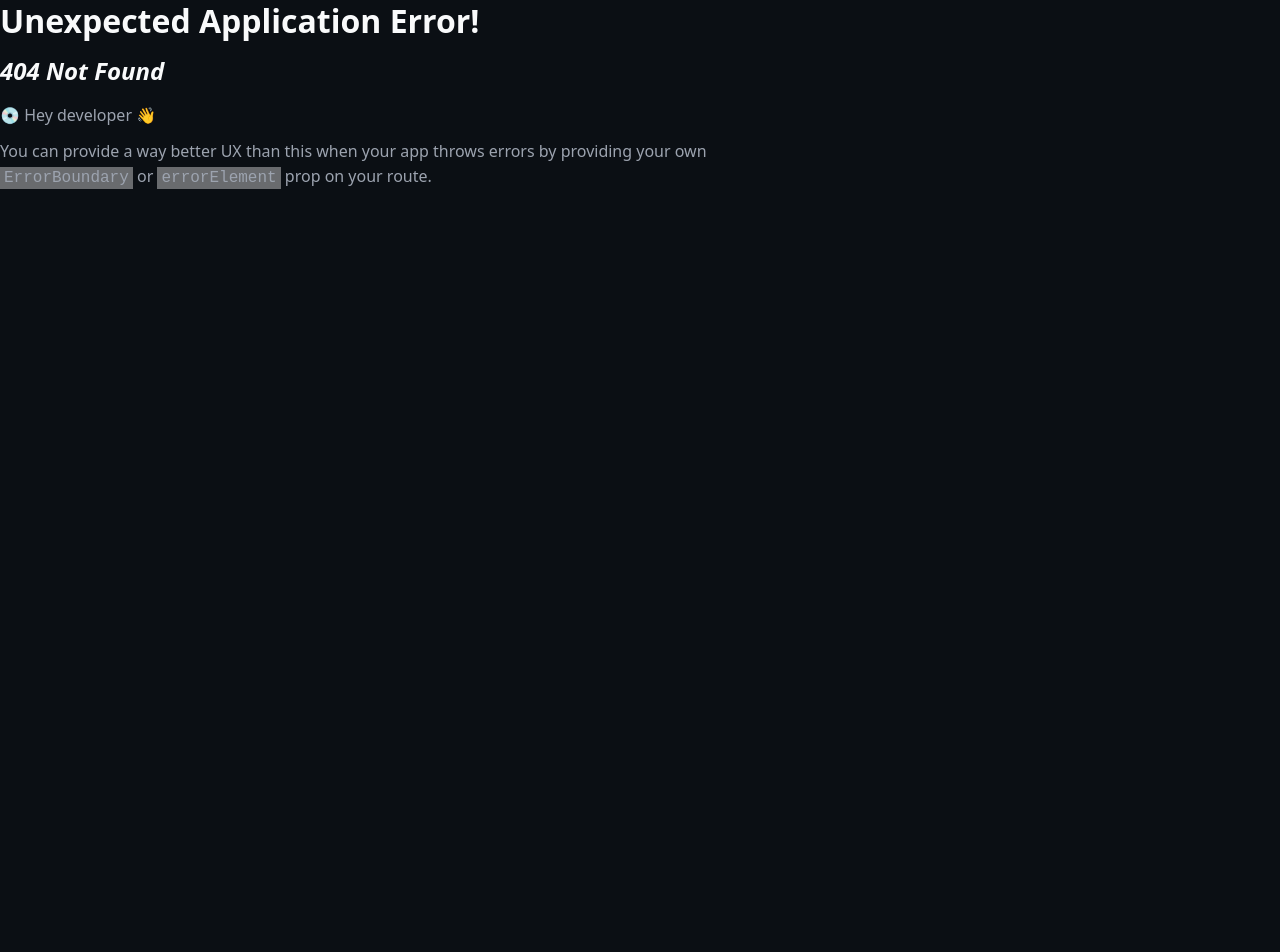
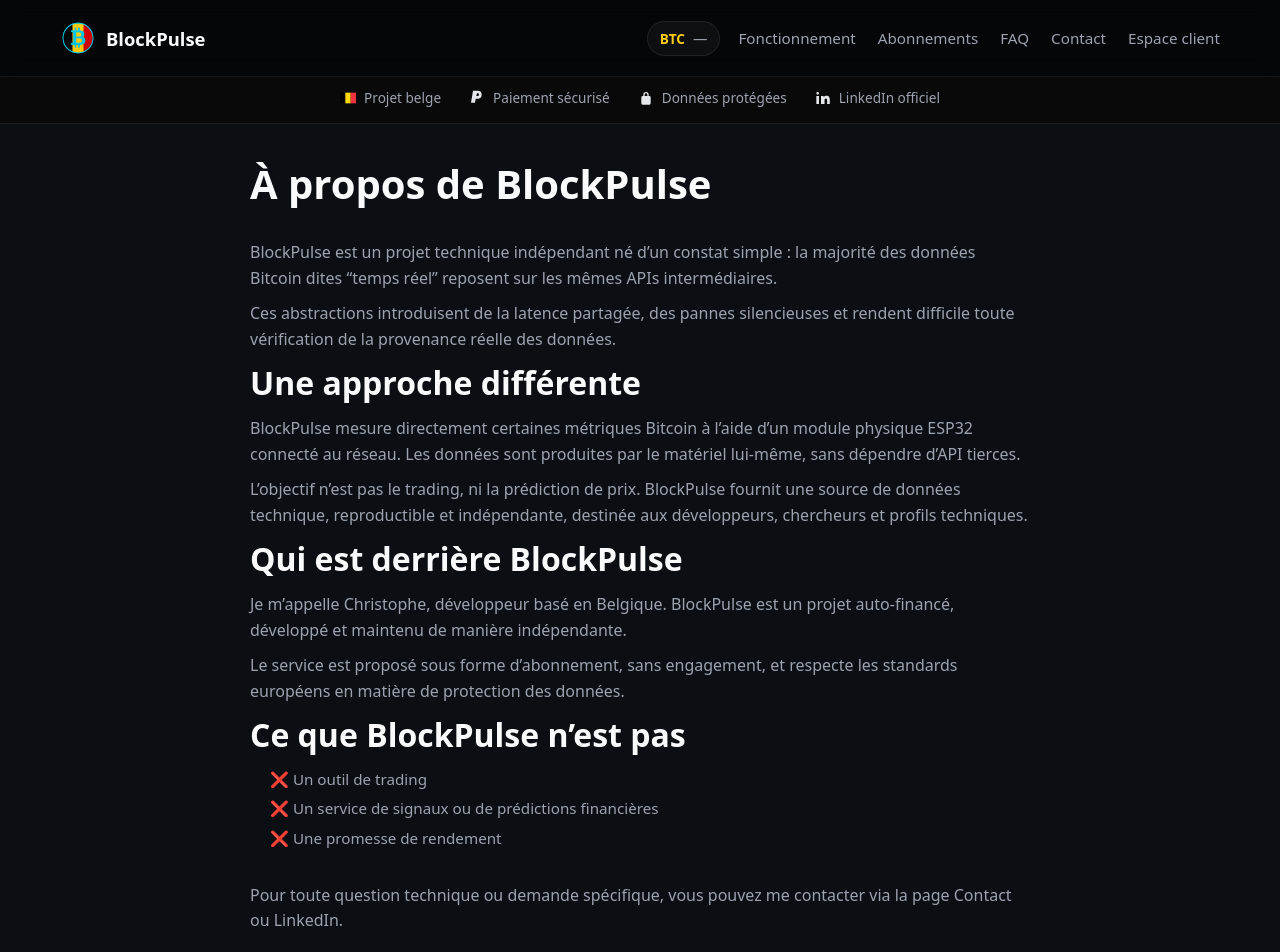
Before and after one commit to cdevl3749/blockpulse-coming-soon, a React (Vite) app: page /a-propos in a window 1280 px wide. Before the commit this address had no page. Shown: the top 952 px of the page. Before the commit the page ends 800 px from the top, so only its background shows below. Built offline with nearby package versions, Linux system fonts and the light colour scheme; no server answers.

Commit message:
ajout About

```diff
--- a/src/app/router.jsx
+++ b/src/app/router.jsx
@@ -25,6 +25,7 @@
 import AdminClients from "../pages/AdminClients";
 import DashboardSecure from "../pages/DashboardSecure";
 import Abonnements from "../pages/Abonnements";
+import About from "@/pages/About";
 
 
 export const router = createBrowserRouter([
@@ -41,6 +42,8 @@
       { path: "abonnements", element: <Abonnements /> },
       { path: "contact", element: <Contact /> },
       { path: "faq", element: <FAQPage /> },
+      { path: "a-propos", element: <About /> },
+
 
       // Pages légales (URLs canoniques)
       { path: "mentions-legales", element: <MentionsLegales /> },
--- a/src/components/layout/Footer.jsx
+++ b/src/components/layout/Footer.jsx
@@ -59,6 +59,7 @@
           </button>
 
           {/* Page dédiée */}
+          <Link to="/a-propos">À propos</Link>
           <Link to="/contact">Contact</Link>
         </div>
 
--- /dev/null
+++ b/src/pages/About.jsx
@@ -0,0 +1,66 @@
+import { useEffect } from "react";
+
+export default function About() {
+  // 🔒 Scroll normal au chargement de la page (comme Mentions légales)
+  useEffect(() => {
+    window.scrollTo({ top: 0, left: 0, behavior: "auto" });
+  }, []);
+
+  return (
+    <main style={{ maxWidth: "820px", margin: "0 auto", padding: "80px 20px" }}>
+      <h1>À propos de BlockPulse</h1>
+
+      <p>
+        BlockPulse est un projet technique indépendant né d’un constat simple :
+        la majorité des données Bitcoin dites “temps réel” reposent sur les mêmes
+        APIs intermédiaires.
+      </p>
+
+      <p>
+        Ces abstractions introduisent de la latence partagée, des pannes silencieuses
+        et rendent difficile toute vérification de la provenance réelle des données.
+      </p>
+
+      <h2>Une approche différente</h2>
+
+      <p>
+        BlockPulse mesure directement certaines métriques Bitcoin à l’aide d’un
+        module physique ESP32 connecté au réseau.
+        Les données sont produites par le matériel lui-même, sans dépendre d’API
+        tierces.
+      </p>
+
+      <p>
+        L’objectif n’est pas le trading, ni la prédiction de prix.
+        BlockPulse fournit une source de données technique, reproductible et
+        indépendante, destinée aux développeurs, chercheurs et profils techniques.
+      </p>
+
+      <h2>Qui est derrière BlockPulse</h2>
+
+      <p>
+        Je m’appelle Christophe, développeur basé en Belgique.
+        BlockPulse est un projet auto-financé, développé et maintenu de manière
+        indépendante.
+      </p>
+
+      <p>
+        Le service est proposé sous forme d’abonnement, sans engagement, et respecte
+        les standards européens en matière de protection des données.
+      </p>
+
+      <h2>Ce que BlockPulse n’est pas</h2>
+
+      <ul>
+        <li>❌ Un outil de trading</li>
+        <li>❌ Un service de signaux ou de prédictions financières</li>
+        <li>❌ Une promesse de rendement</li>
+      </ul>
+
+      <p>
+        Pour toute question technique ou demande spécifique, vous pouvez me contacter
+        via la page Contact ou LinkedIn.
+      </p>
+    </main>
+  );
+}
```
